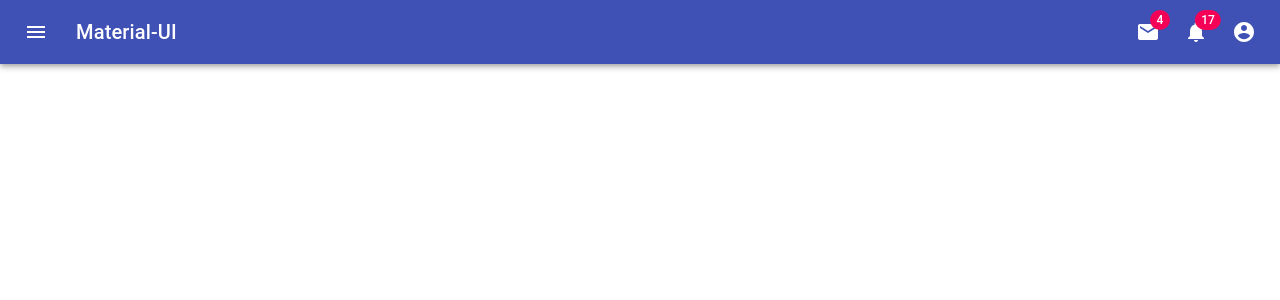
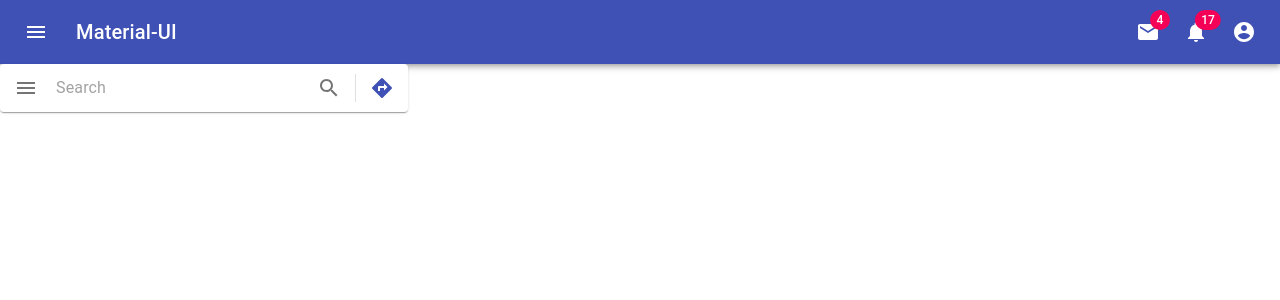
Before and after one commit to jimeneab/beerApp, a React (Create React App) app: page / in a window 1280 px wide. Shown: the top 300 px of the page. Built offline with nearby package versions, Linux system fonts and the light colour scheme.

Commit message:
search field

```diff
--- a/src/App.js
+++ b/src/App.js
@@ -2,11 +2,15 @@
 import React from 'react';
 import Button from '@material-ui/core/Button';
 import NavBar from './components/navBar/navBar'
+import TextField from '@material-ui/core/TextField';
+import SearchField from './components/searchField/index'
+
 
 function App() {
   return (
     <>
       <NavBar/>
+      <SearchField/>
     </>
   );
 }
--- /dev/null
+++ b/src/components/searchField/index.js
@@ -0,0 +1,53 @@
+import React from 'react';
+import { makeStyles } from '@material-ui/core/styles';
+import Paper from '@material-ui/core/Paper';
+import InputBase from '@material-ui/core/InputBase';
+import Divider from '@material-ui/core/Divider';
+import IconButton from '@material-ui/core/IconButton';
+import MenuIcon from '@material-ui/icons/Menu';
+import SearchIcon from '@material-ui/icons/Search';
+import DirectionsIcon from '@material-ui/icons/Directions';
+
+const useStyles = makeStyles((theme) => ({
+  root: {
+    padding: '2px 4px',
+    display: 'flex',
+    alignItems: 'center',
+    width: 400,
+  },
+  input: {
+    marginLeft: theme.spacing(1),
+    flex: 1,
+  },
+  iconButton: {
+    padding: 10,
+  },
+  divider: {
+    height: 28,
+    margin: 4,
+  },
+}));
+
+export default function SearchField() {
+  const classes = useStyles();
+
+  return (
+    <Paper component="form" className={classes.root}>
+      <IconButton className={classes.iconButton} aria-label="menu">
+        <MenuIcon />
+      </IconButton>
+      <InputBase
+        className={classes.input}
+        placeholder="Search"
+        inputProps={{ 'aria-label': 'search google maps' }}
+      />
+      <IconButton type="submit" className={classes.iconButton} aria-label="search">
+        <SearchIcon />
+      </IconButton>
+      <Divider className={classes.divider} orientation="vertical" />
+      <IconButton color="primary" className={classes.iconButton} aria-label="directions">
+        <DirectionsIcon />
+      </IconButton>
+    </Paper>
+  );
+}
```
